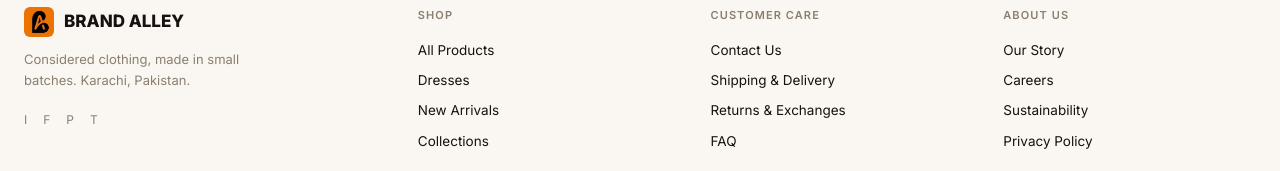
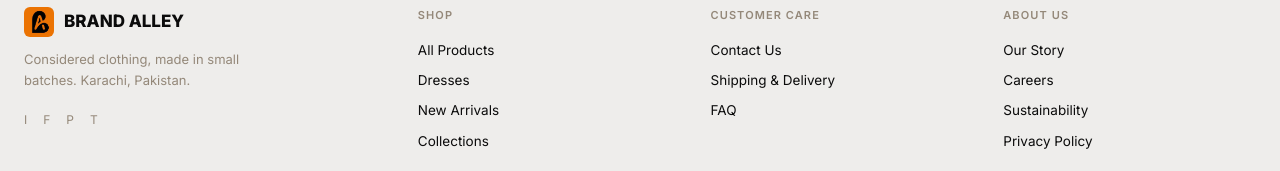
Before and after one commit to elisha-tejani/-brand-alley, a Next.js app: page / in a window 1280 px wide. Shown: the part 2066-2237 px from the top of the page. Built offline with nearby package versions, Linux system fonts and the light colour scheme.

Commit message:
color fxing

```diff
--- a/app/globals.css
+++ b/app/globals.css
@@ -1,13 +1,13 @@
 @import "tailwindcss";
 
 :root {
-  --ink: #15120f;
+  --ink: #0b0b0b;
   --orange: #eb7302;
   --orange-deep: #c25a00;
-  --stone: #ede6da;
-  --paper: #faf7f2;
-  --clay: #8a7f6e;
-  --line: rgba(21, 18, 15, 0.14);
+  --stone: #e4dfdb;
+  --paper: #eeedeb;
+  --clay: #948879;
+  --line: rgba(11, 11, 11, 0.14);
 }
 
 @theme inline {
--- a/components/Footer.tsx
+++ b/components/Footer.tsx
@@ -7,7 +7,7 @@ const columns = [
   },
   {
     title: "CUSTOMER CARE",
-    links: ["Contact Us", "Shipping & Delivery", "Returns & Exchanges", "FAQ"],
+    links: ["Contact Us", "Shipping & Delivery", "FAQ"],
   },
   {
     title: "ABOUT US",
```
